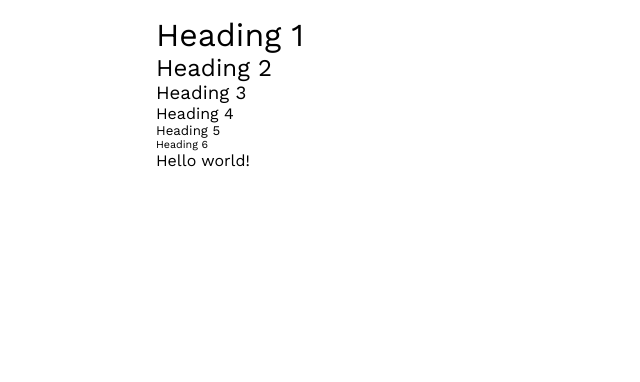
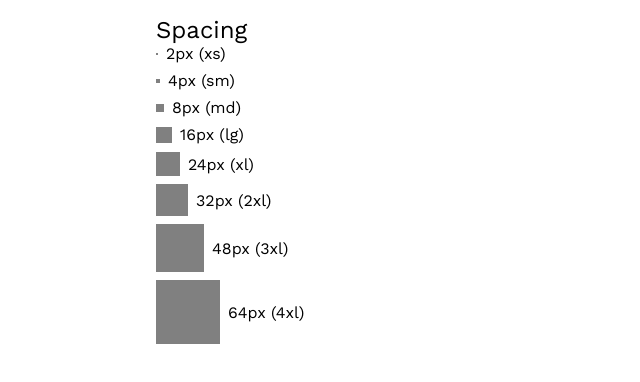
Before and after one commit to jackyef/flair, a Next.js app: page / in a window 1280 px wide. Shown: the top 382 px of the page, without its empty margins (0-640 px from the left). Built offline with nearby package versions, Linux system fonts and the light colour scheme.

Commit message:
feat: Added space tokens

```diff
--- /dev/null
+++ b/src/components/SpaceSquares/SpaceSquares.tsx
@@ -0,0 +1,36 @@
+import { SIZE_VARIANTS, space } from '@/theme/space';
+import { styled } from 'goober';
+
+const SquareContainer = styled('div')`
+  display: flex;
+  align-items: center;
+  margin-bottom: ${space.md};
+`;
+
+const spaceSquares = SIZE_VARIANTS.map((size) => {
+  return styled('div')`
+    width: ${space[size]};
+    height: ${space[size]};
+    margin-right: ${space.md};
+    background: gray;
+  `;
+});
+
+export const SpaceSquares = () => {
+  return (
+    <>
+      {spaceSquares.map((Div, index) => {
+        const variant = SIZE_VARIANTS[index];
+
+        return (
+          <SquareContainer key={index}>
+            <Div />
+            <span>
+              {space[variant]} ({variant})
+            </span>
+          </SquareContainer>
+        );
+      })}
+    </>
+  );
+};
--- a/src/pages/_app.tsx
+++ b/src/pages/_app.tsx
@@ -1,8 +1,12 @@
+import { createElement } from 'react';
+import { setup } from 'goober';
 import Head from 'next/head';
 import { AppProps } from 'next/app';
 
-import '@/styles/reset.css'
-import '@/styles/global.css'
+import '@/styles/reset.css';
+import '@/styles/global.css';
+
+setup(createElement);
 
 const MyApp = ({ Component, pageProps }: AppProps) => {
   return (
--- a/src/pages/index.tsx
+++ b/src/pages/index.tsx
@@ -1,23 +1,19 @@
+import { SpaceSquares } from '@/components/SpaceSquares/SpaceSquares';
+import { styled } from 'goober';
+
+const Main = styled('main')`
+  max-width: 1000px;
+  width: 100%;
+  margin: 0 auto;
+  padding: 16px;
+`;
+
 export default function Home() {
   return (
-    <>
-      <main>
-        <h1>Heading 1</h1>
-        <h2>Heading 2</h2>
-        <h3>Heading 3</h3>
-        <h4>Heading 4</h4>
-        <h5>Heading 5</h5>
-        <h6>Heading 6</h6>
-        Hello world!
-      </main>
-      <style jsx>{`
-        main {
-          max-width: 1000px;
-          width: 100%;
-          margin: 0 auto;
-          padding: 16px;
-        }
-      `}</style>
-    </>
+    <Main>
+      <h2>Spacing</h2>
+
+      <SpaceSquares />
+    </Main>
   );
 }
--- /dev/null
+++ b/src/theme/space.ts
@@ -0,0 +1,14 @@
+export const SIZE_VARIANTS = ['xs', 'sm', 'md', 'lg', 'xl', '2xl', '3xl', '4xl'] as const
+
+export type SizeVariant = typeof SIZE_VARIANTS[number]
+
+export const space: Record<SizeVariant, string> = {
+  xs: '2px',
+  sm: '4px',
+  md: '8px',
+  lg: '16px',
+  xl: '24px',
+  '2xl': '32px',
+  '3xl': '48px',
+  '4xl': '64px',
+} as const;
```
Also changed, not shown: src/theme/token.ts (deleted, +0 -8 lines).
